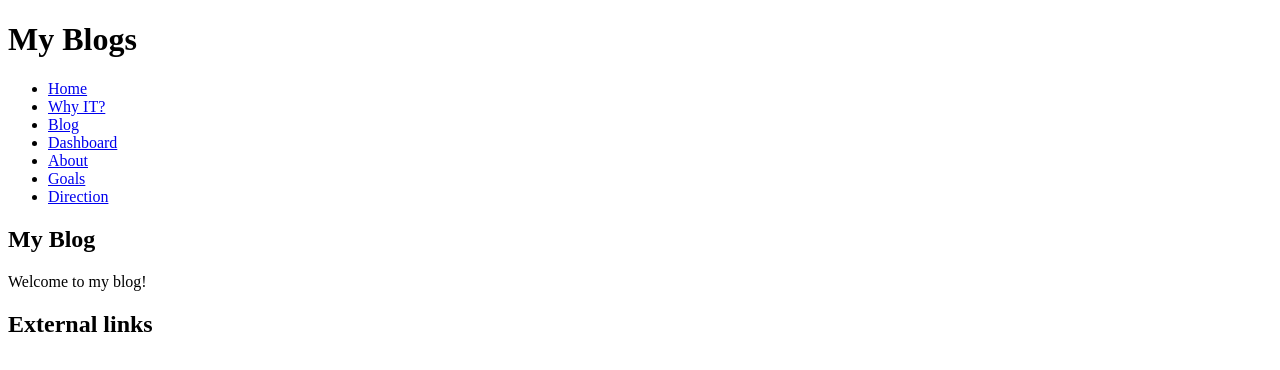
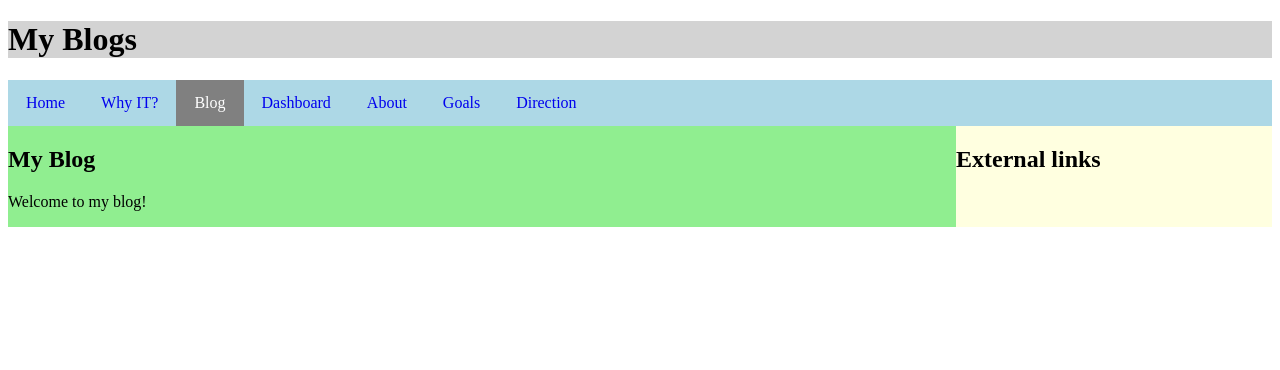
Before and after one commit to Szaszik-Adrian/Szaszik-Adrian.github.io, a plain HTML site: page blog.html in a window 1280 px wide. Drawn offline with Linux system fonts and the light colour scheme.

Commit message:
Created navigation bar

```diff
--- a/blog.html
+++ b/blog.html
@@ -4,7 +4,7 @@
     <meta charset="UTF-8">
     <meta name="viewport" content="width=device-width, initial-scale=1.0">
     <title>Blog</title>
-
+    <link rel="stylesheet" href="style.css">
 </head>
 <body>
     <header>
@@ -14,7 +14,7 @@
         <ul>
             <li><a href="index.html">Home</a></li>
             <li><a href="why-it.html">Why IT?</a></li>
-            <li><a href="blog.html">Blog</a></li>
+            <li><a class="active" href="blog.html">Blog</a></li>
             <li><a href="dashboard.html">Dashboard</a></li>
             <li><a href="profile.html">About</a></li>
             <li><a href="goals.html">Goals</a></li>
--- a/style.css
+++ b/style.css
@@ -4,6 +4,28 @@ header {
 
 nav {
     background-color: lightblue;
+}
+
+nav ul {
+    list-style-type: none;
+    margin: 0;
+    padding: 0;
+    display: flex;
+}
+
+nav a {
+    display: block;
+    padding: 14px 18px;
+    text-decoration: none;
+}
+
+nav a:hover {
+    background-color: lightgray;
+}
+
+nav a.active {
+    background-color: gray;
+    color: white;
 }
 
 .content {
```
Also changed, not shown: dashboard.html (+2 -2 lines), direction.html (+2 -1 lines), goals.html (+2 -1 lines), index.html (+1 -1 lines), profile.html (+2 -1 lines), why-it.html (+2 -1 lines).
